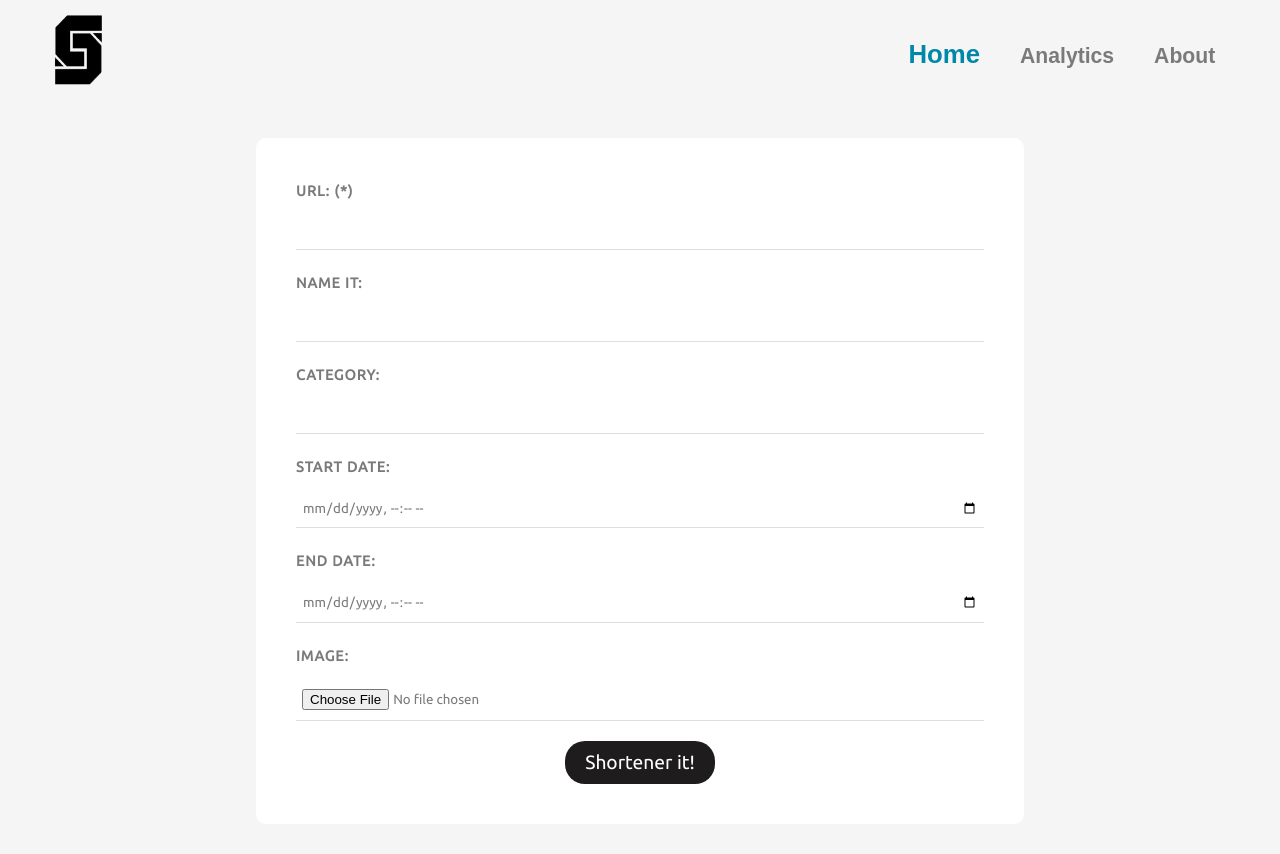
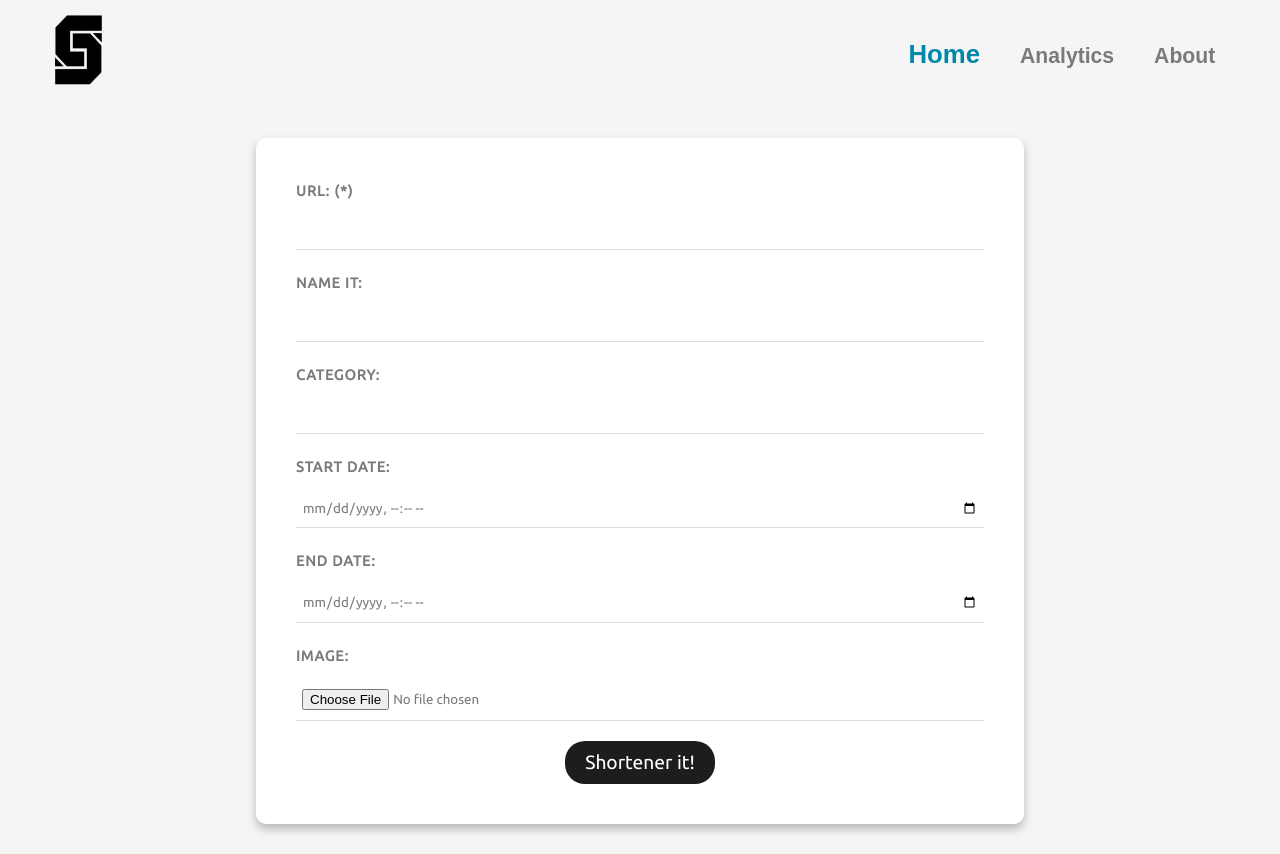
Before and after one commit to victorleonardi/Shostners-front, a Vue app: page / in a window 1280 px wide. Built offline with nearby package versions, Linux system fonts and the light colour scheme.

Commit message:
Update RegisterForm
Remove comments and add box-shadow to forms box and result box

```diff
--- a/src/pages/RegisterForm.vue
+++ b/src/pages/RegisterForm.vue
@@ -14,7 +14,6 @@
         <label>Start Date:</label>
         <input type="datetime-local" id="starting-date" v-model="apiConfig.start_date" />
         <label>End Date:</label>
-        <!-- O valor de data vazio fica transformando em DEFAULT -->
         <input type="datetime-local" id="ending-date" v-model="apiConfig.end_date"/>
         <label>Image:</label>
         <input type="file" accept="image/png, image/jpeg"/>
@@ -22,8 +21,6 @@
             <button>Shortener it!</button>
         </div>
     </form>
-
-
 
 </template>
 
@@ -77,9 +74,7 @@ export default{
 
     a {
         display: inline-block;
-        /* margin: 25px 0 15px; */
         font-size: 0.9em;
-        /* text-transform: uppercase; */
         letter-spacing: 1px;
         font-weight: bold;
     }
@@ -89,6 +84,7 @@ export default{
         /* max-width: 420px; */
         margin: 30px auto;
         background: white;
+        box-shadow: 0 5px 10px rgba(0, 0, 0, 0.25);
         text-align: left;
         padding: 20px 40px 40px;
         border-radius: 10px;
@@ -140,9 +136,9 @@ export default{
 
     .result{
         width: 60%;
-        /* max-width: 420px; */
         margin: 30px auto;
         background: white;
+        box-shadow: 0 5px 10px rgba(0, 0, 0, 0.25);
         text-align: left;
         padding: 20px 40px 40px;
         border-radius: 10px;
```
